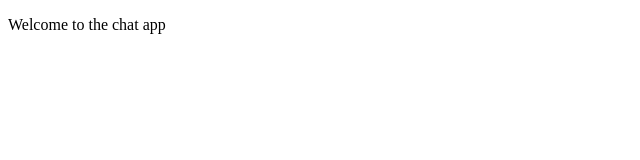
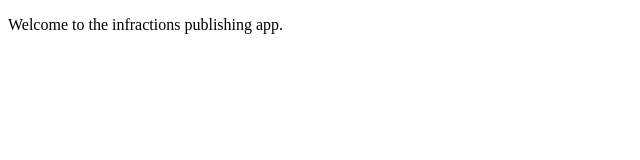
Before and after one commit to polatyrrao/node-chat-app, a website: page public/index.html in a window 1280 px wide. Shown: the whole page, without its empty margins (0-640 px from the left). Drawn offline with nearby package versions, Linux system fonts and the light colour scheme; no server answers.

Commit message:
Changed display content in index

```diff
--- a/public/index.html
+++ b/public/index.html
@@ -5,7 +5,7 @@
 <meta charset="utf-8">
 </head>
 <body>
-<p>Welcome to the chat app</p>
+<p>Welcome to the infractions publishing app.</p>
 
 <script src="socket.io/socket.io.js"></script>
 <script src = "/js/index.js"></script>
```
